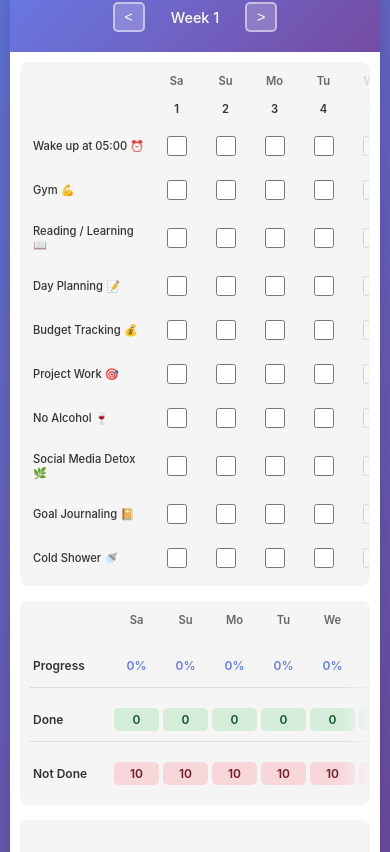
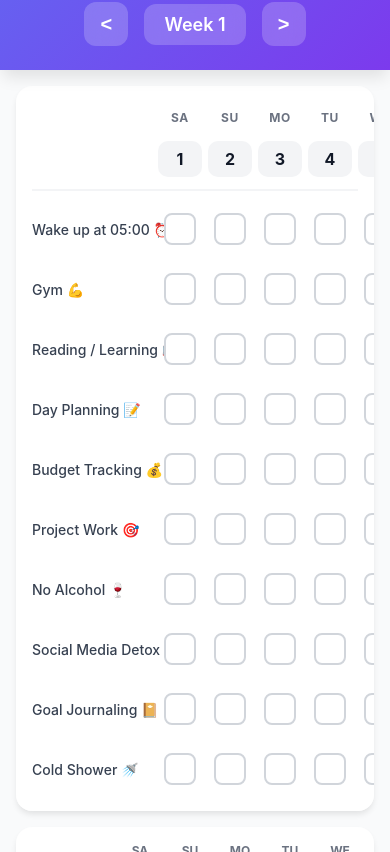
Before and after one commit to giolaq/HaTra, a website: page index.html in a window 390 px wide. Shown: the part 72-924 px from the top of the page. Drawn offline with Linux system fonts and the light colour scheme.

Commit message:
Redesign UI with beautiful mobile-first design
Major improvements:
- Complete mobile-first CSS rewrite
- Modern color palette with CSS variables
- Custom styled checkboxes with gradient backgrounds
- Animated checkmark on selection
- Beautiful card-based layout with shadows
- Sticky header with glassmorphism effect
- Smooth transitions and hover effects
- Proper grid layout that works on all screen sizes
- Custom scrollbar styling
- Safe area support for notched phones (iPhone X+)
- Touch feedback optimizations for mobile
- Responsive breakpoints for tablet and desktop

```diff
--- a/styles.css
+++ b/styles.css
@@ -1,55 +1,84 @@
+/* Modern Habit Tracker - Mobile First Design */
 * {
     margin: 0;
     padding: 0;
     box-sizing: border-box;
 }
 
+:root {
+    --primary: #6366f1;
+    --primary-dark: #4f46e5;
+    --primary-light: #818cf8;
+    --success: #10b981;
+    --success-light: #d1fae5;
+    --danger: #ef4444;
+    --danger-light: #fee2e2;
+    --gray-50: #f9fafb;
+    --gray-100: #f3f4f6;
+    --gray-200: #e5e7eb;
+    --gray-300: #d1d5db;
+    --gray-500: #6b7280;
+    --gray-700: #374151;
+    --gray-900: #111827;
+    --shadow-sm: 0 1px 2px 0 rgb(0 0 0 / 0.05);
+    --shadow: 0 4px 6px -1px rgb(0 0 0 / 0.1);
+    --shadow-lg: 0 10px 15px -3px rgb(0 0 0 / 0.1);
+    --shadow-xl: 0 20px 25px -5px rgb(0 0 0 / 0.1);
+}
+
 body {
-    font-family: -apple-system, BlinkMacSystemFont, 'Segoe UI', Roboto, Oxygen, Ubuntu, Cantarell, sans-serif;
+    font-family: -apple-system, BlinkMacSystemFont, 'Segoe UI', Roboto, 'Helvetica Neue', Arial, sans-serif;
     background: linear-gradient(135deg, #667eea 0%, #764ba2 100%);
     min-height: 100vh;
-    padding: 20px;
+    padding: 0;
 }
 
 .container {
-    max-width: 1200px;
-    margin: 0 auto;
-    background: white;
-    border-radius: 12px;
-    box-shadow: 0 20px 60px rgba(0, 0, 0, 0.3);
-    overflow: hidden;
+    min-height: 100vh;
+    background: var(--gray-50);
 }
 
+/* Header */
 header {
-    background: linear-gradient(135deg, #667eea 0%, #764ba2 100%);
-    padding: 30px;
-    text-align: center;
+    background: linear-gradient(135deg, var(--primary) 0%, #7c3aed 100%);
+    padding: 24px 20px;
     color: white;
+    position: sticky;
+    top: 0;
+    z-index: 100;
+    box-shadow: var(--shadow-lg);
 }
 
 header h1 {
-    font-size: 2.5em;
-    margin-bottom: 15px;
-    font-weight: 600;
+    font-size: 1.75rem;
+    font-weight: 700;
+    text-align: center;
+    margin-bottom: 16px;
+    letter-spacing: -0.025em;
 }
 
 .week-selector {
     display: flex;
     align-items: center;
     justify-content: center;
-    gap: 20px;
-    margin-top: 15px;
+    gap: 16px;
 }
 
 .week-nav {
     background: rgba(255, 255, 255, 0.2);
-    border: 2px solid rgba(255, 255, 255, 0.5);
+    backdrop-filter: blur(10px);
+    border: none;
     color: white;
-    padding: 8px 15px;
-    border-radius: 5px;
+    width: 44px;
+    height: 44px;
+    border-radius: 12px;
     cursor: pointer;
-    font-size: 1.2em;
-    transition: all 0.3s;
+    font-size: 1.25rem;
+    font-weight: 600;
+    transition: all 0.2s ease;
+    display: flex;
+    align-items: center;
+    justify-content: center;
 }
 
 .week-nav:hover {
@@ -57,73 +86,84 @@ header h1 {
     transform: scale(1.05);
 }
 
-#weekDisplay {
-    font-size: 1.2em;
-    font-weight: 500;
-    min-width: 100px;
+.week-nav:active {
+    transform: scale(0.95);
 }
 
-.habit-tracker {
-    padding: 30px;
+#weekDisplay {
+    font-size: 1.125rem;
+    font-weight: 600;
+    min-width: 100px;
+    text-align: center;
+    background: rgba(255, 255, 255, 0.2);
+    padding: 10px 20px;
+    border-radius: 12px;
+    backdrop-filter: blur(10px);
 }
 
-.habits-grid {
-    background: #f5f5f5;
-    border-radius: 8px;
-    padding: 20px;
-    margin-bottom: 30px;
+/* Main Content */
+.habit-tracker {
+    padding: 16px;
+    max-width: 100%;
 }
 
-/* Scrollbar styling for webkit browsers */
-.habits-grid::-webkit-scrollbar,
-.progress-section::-webkit-scrollbar {
-    height: 8px;
+/* Habits Grid Section */
+.habits-grid {
+    background: white;
+    border-radius: 16px;
+    padding: 16px;
+    margin-bottom: 16px;
+    box-shadow: var(--shadow);
+    overflow-x: auto;
+    -webkit-overflow-scrolling: touch;
 }
 
-.habits-grid::-webkit-scrollbar-track,
-.progress-section::-webkit-scrollbar-track {
-    background: #e0e0e0;
-    border-radius: 4px;
-}
-
-.habits-grid::-webkit-scrollbar-thumb,
-.progress-section::-webkit-scrollbar-thumb {
-    background: #667eea;
-    border-radius: 4px;
-}
-
-.habits-grid::-webkit-scrollbar-thumb:hover,
-.progress-section::-webkit-scrollbar-thumb:hover {
-    background: #764ba2;
-}
-
-.grid-header, .grid-subheader {
+/* Day Headers Row */
+.grid-header {
     display: grid;
-    grid-template-columns: 250px repeat(7, 1fr);
-    gap: 10px;
-    margin-bottom: 10px;
+    grid-template-columns: 1fr repeat(7, 44px);
+    gap: 6px;
+    margin-bottom: 8px;
+    position: sticky;
+    left: 0;
 }
 
 .habit-label-header {
-    background: transparent;
+    min-width: 120px;
 }
 
 .day-header {
     text-align: center;
-    font-weight: 600;
-    font-size: 0.9em;
-    color: #666;
-    padding: 5px;
+    font-weight: 700;
+    font-size: 0.75rem;
+    color: var(--gray-500);
+    text-transform: uppercase;
+    letter-spacing: 0.05em;
+    padding: 8px 0;
+}
+
+/* Day Numbers Row */
+.grid-subheader {
+    display: grid;
+    grid-template-columns: 1fr repeat(7, 44px);
+    gap: 6px;
+    margin-bottom: 12px;
+    padding-bottom: 12px;
+    border-bottom: 2px solid var(--gray-100);
 }
 
 .day-number {
     text-align: center;
-    font-weight: 600;
-    font-size: 1.1em;
-    color: #333;
-    padding: 5px;
+    font-weight: 700;
+    font-size: 1rem;
+    color: var(--gray-900);
+    background: var(--gray-100);
+    border-radius: 10px;
+    padding: 8px 0;
+    transition: all 0.2s ease;
 }
 
+/* Habits Grid */
 #habitsGrid {
     display: flex;
     flex-direction: column;
@@ -132,31 +172,31 @@ header h1 {
 
 .habit-row {
     display: grid;
-    grid-template-columns: 250px repeat(7, 1fr);
-    gap: 10px;
-    padding: 8px 0;
-    transition: background 0.2s;
+    grid-template-columns: 1fr repeat(7, 44px);
+    gap: 6px;
+    padding: 10px 0;
+    border-radius: 12px;
+    transition: all 0.2s ease;
+    align-items: center;
 }
 
 .habit-row:hover {
-    background: rgba(255, 255, 255, 0.5);
-    border-radius: 5px;
-}
-
-.habit-row.selected {
-    background: rgba(102, 126, 234, 0.1);
-    border-radius: 5px;
+    background: var(--gray-50);
 }
 
 .habit-label {
-    font-size: 1em;
+    font-size: 0.875rem;
     font-weight: 500;
-    color: #333;
+    color: var(--gray-700);
     display: flex;
     align-items: center;
-    padding-left: 10px;
+    gap: 8px;
+    min-width: 120px;
+    padding-right: 8px;
+    white-space: nowrap;
 }
 
+/* Custom Checkboxes */
 .checkbox-cell {
     display: flex;
     justify-content: center;
@@ -164,93 +204,133 @@ header h1 {
 }
 
 .checkbox-cell input[type="checkbox"] {
-    width: 24px;
-    height: 24px;
+    -webkit-appearance: none;
+    appearance: none;
+    width: 32px;
+    height: 32px;
+    border: 2px solid var(--gray-300);
+    border-radius: 8px;
     cursor: pointer;
-    accent-color: #667eea;
+    transition: all 0.2s ease;
+    position: relative;
+    background: white;
 }
 
+.checkbox-cell input[type="checkbox"]:hover {
+    border-color: var(--primary-light);
+    transform: scale(1.05);
+}
+
+.checkbox-cell input[type="checkbox"]:checked {
+    background: linear-gradient(135deg, var(--primary) 0%, #7c3aed 100%);
+    border-color: var(--primary);
+}
+
+.checkbox-cell input[type="checkbox"]:checked::after {
+    content: '';
+    position: absolute;
+    left: 10px;
+    top: 5px;
+    width: 8px;
+    height: 14px;
+    border: solid white;
+    border-width: 0 3px 3px 0;
+    transform: rotate(45deg);
+}
+
+.checkbox-cell input[type="checkbox"]:active {
+    transform: scale(0.9);
+}
+
+/* Progress Section */
 .progress-section {
-    background: #f5f5f5;
-    border-radius: 8px;
-    padding: 20px;
-    margin-bottom: 30px;
+    background: white;
+    border-radius: 16px;
+    padding: 16px;
+    margin-bottom: 16px;
+    box-shadow: var(--shadow);
+    overflow-x: auto;
+    -webkit-overflow-scrolling: touch;
 }
 
 .progress-grid {
     display: flex;
     flex-direction: column;
-    gap: 10px;
+    gap: 8px;
 }
 
 .progress-header {
     display: grid;
-    grid-template-columns: 250px repeat(7, 1fr);
-    gap: 10px;
-    margin-bottom: 5px;
+    grid-template-columns: 80px repeat(7, 44px);
+    gap: 6px;
+    margin-bottom: 8px;
 }
 
 .progress-label-header {
-    background: transparent;
+    min-width: 80px;
 }
 
 .progress-day-header {
     text-align: center;
-    font-weight: 600;
-    font-size: 0.9em;
-    color: #666;
+    font-weight: 700;
+    font-size: 0.75rem;
+    color: var(--gray-500);
+    text-transform: uppercase;
 }
 
 .progress-row {
     display: grid;
-    grid-template-columns: 250px repeat(7, 1fr);
-    gap: 10px;
-    padding: 10px 0;
-    border-bottom: 1px solid #ddd;
-}
-
-.progress-row:last-child {
-    border-bottom: none;
+    grid-template-columns: 80px repeat(7, 44px);
+    gap: 6px;
+    padding: 8px 0;
+    align-items: center;
 }
 
 .progress-label {
     font-weight: 600;
-    color: #333;
-    padding-left: 10px;
-    display: flex;
-    align-items: center;
-}
-
-.progress-value, .done-value, .notdone-value {
-    text-align: center;
-    font-weight: 600;
-    padding: 8px;
-    border-radius: 5px;
-    display: flex;
-    align-items: center;
-    justify-content: center;
+    font-size: 0.8rem;
+    color: var(--gray-700);
+    min-width: 80px;
 }
 
 .progress-value {
-    color: #667eea;
-    font-size: 1.1em;
+    text-align: center;
+    font-weight: 700;
+    font-size: 0.8rem;
+    padding: 8px 4px;
+    border-radius: 8px;
+    color: var(--primary);
+    background: rgba(99, 102, 241, 0.1);
 }
 
 .done-value {
-    background: #d4edda;
-    color: #155724;
+    text-align: center;
+    font-weight: 700;
+    font-size: 0.8rem;
+    padding: 8px 4px;
+    border-radius: 8px;
+    background: var(--success-light);
+    color: var(--success);
 }
 
 .notdone-value {
-    background: #f8d7da;
-    color: #721c24;
+    text-align: center;
+    font-weight: 700;
+    font-size: 0.8rem;
+    padding: 8px 4px;
+    border-radius: 8px;
+    background: var(--danger-light);
+    color: var(--danger);
 }
 
+/* Chart Section */
 .chart-section {
-    background: #f5f5f5;
-    border-radius: 8px;
-    padding: 20px;
-    height: 300px;
+    background: white;
+    border-radius: 16px;
+    padding: 16px;
+    box-shadow: var(--shadow);
+    height: 280px;
+    margin-bottom: 20px;
 }
 
 #progressChart {
@@ -258,182 +338,158 @@ header h1 {
     height: 100%;
 }
 
-/* Tablet responsiveness */
-@media (max-width: 1024px) {
-    .habit-tracker {
+/* Scrollbar Styling */
+.habits-grid::-webkit-scrollbar,
+.progress-section::-webkit-scrollbar {
+    height: 6px;
+}
+
+.habits-grid::-webkit-scrollbar-track,
+.progress-section::-webkit-scrollbar-track {
+    background: var(--gray-100);
+    border-radius: 3px;
+}
+
+.habits-grid::-webkit-scrollbar-thumb,
+.progress-section::-webkit-scrollbar-thumb {
+    background: var(--primary-light);
+    border-radius: 3px;
+}
+
+/* Animations */
+@keyframes checkmark {
+    0% { transform: scale(0) rotate(45deg); }
+    50% { transform: scale(1.2) rotate(45deg); }
+    100% { transform: scale(1) rotate(45deg); }
+}
+
+.checkbox-cell input[type="checkbox"]:checked::after {
+    animation: checkmark 0.2s ease-out;
+}
+
+/* Tablet and Desktop */
+@media (min-width: 768px) {
+    body {
         padding: 20px;
     }
 
-    .grid-header, .grid-subheader, .habit-row, .progress-header, .progress-row {
-        grid-template-columns: 180px repeat(7, 1fr);
-        gap: 8px;
+    .container {
+        max-width: 1000px;
+        margin: 0 auto;
+        border-radius: 24px;
+        box-shadow: var(--shadow-xl);
+        min-height: auto;
+    }
+
+    header {
+        border-radius: 24px 24px 0 0;
+        padding: 32px;
+    }
+
+    header h1 {
+        font-size: 2.25rem;
+    }
+
+    .habit-tracker {
+        padding: 24px;
+    }
+
+    .habits-grid,
+    .progress-section,
+    .chart-section {
+        padding: 24px;
+        border-radius: 20px;
+        margin-bottom: 24px;
+    }
+
+    .grid-header,
+    .grid-subheader,
+    .habit-row {
+        grid-template-columns: 200px repeat(7, 1fr);
+        gap: 12px;
+    }
+
+    .progress-header,
+    .progress-row {
+        grid-template-columns: 120px repeat(7, 1fr);
+        gap: 12px;
+    }
+
+    .habit-label {
+        font-size: 1rem;
+        min-width: 200px;
+    }
+
+    .progress-label {
+        font-size: 0.9rem;
+        min-width: 120px;
+    }
+
+    .checkbox-cell input[type="checkbox"] {
+        width: 36px;
+        height: 36px;
+    }
+
+    .day-header,
+    .progress-day-header {
+        font-size: 0.875rem;
+    }
+
+    .day-number {
+        font-size: 1.125rem;
+        padding: 10px 0;
+    }
+
+    .progress-value,
+    .done-value,
+    .notdone-value {
+        font-size: 0.9rem;
+        padding: 10px 8px;
+    }
+
+    .chart-section {
+        height: 320px;
     }
 }
 
-/* Mobile responsiveness */
-@media (max-width: 768px) {
-    body {
-        padding: 10px;
+/* Large Desktop */
+@media (min-width: 1200px) {
+    .container {
+        max-width: 1100px;
     }
 
-    header {
-        padding: 20px 15px;
-    }
-
-    header h1 {
-        font-size: 1.8em;
-        margin-bottom: 10px;
-    }
-
-    .week-selector {
-        gap: 15px;
-    }
-
-    .week-nav {
-        padding: 6px 12px;
-        font-size: 1em;
-    }
-
-    #weekDisplay {
-        font-size: 1em;
-        min-width: 80px;
-    }
-
-    .habit-tracker {
-        padding: 15px;
-    }
-
-    .habits-grid, .progress-section {
-        padding: 15px;
-        margin-bottom: 20px;
-        overflow-x: auto;
-        -webkit-overflow-scrolling: touch;
-        position: relative;
-    }
-
-    /* Scroll hint gradient */
-    .habits-grid::after,
-    .progress-section::after {
-        content: '';
-        position: absolute;
-        top: 0;
-        right: 0;
-        bottom: 0;
-        width: 30px;
-        background: linear-gradient(to left, rgba(245, 245, 245, 0.9), transparent);
-        pointer-events: none;
-        border-radius: 0 8px 8px 0;
-    }
-
-    .grid-header, .grid-subheader, .habit-row {
-        grid-template-columns: 140px repeat(7, 50px);
-        gap: 5px;
-        min-width: fit-content;
-    }
-
-    .progress-header, .progress-row {
-        grid-template-columns: 100px repeat(7, 50px);
-        gap: 5px;
-        min-width: fit-content;
+    .grid-header,
+    .grid-subheader,
+    .habit-row {
+        grid-template-columns: 240px repeat(7, 1fr);
     }
 
     .habit-label {
-        font-size: 0.75em;
-        padding-left: 5px;
-    }
-
-    .day-header, .day-number {
-        font-size: 0.75em;
-        padding: 3px;
+        min-width: 240px;
     }
 
     .checkbox-cell input[type="checkbox"] {
-        width: 22px;
-        height: 22px;
-    }
-
-    .progress-label {
-        font-size: 0.8em;
-        padding-left: 5px;
-    }
-
-    .progress-day-header {
-        font-size: 0.75em;
-    }
-
-    .progress-value, .done-value, .notdone-value {
-        font-size: 0.8em;
-        padding: 5px 3px;
-    }
-
-    .chart-section {
-        height: 250px;
-        padding: 15px;
+        width: 40px;
+        height: 40px;
     }
 }
 
-/* Very small mobile devices */
-@media (max-width: 480px) {
-    header h1 {
-        font-size: 1.5em;
+/* Touch feedback for mobile */
+@media (hover: none) {
+    .week-nav:active {
+        background: rgba(255, 255, 255, 0.4);
     }
 
-    .habit-tracker {
-        padding: 10px;
-    }
-
-    .habits-grid, .progress-section, .chart-section {
-        padding: 10px;
-        margin-bottom: 15px;
-    }
-
-    .grid-header, .grid-subheader, .habit-row {
-        grid-template-columns: 120px repeat(7, 45px);
-        gap: 4px;
-    }
-
-    .progress-header, .progress-row {
-        grid-template-columns: 80px repeat(7, 45px);
-        gap: 4px;
-    }
-
-    .habit-label {
-        font-size: 0.7em;
-        padding-left: 3px;
-    }
-
-    .day-header, .day-number, .progress-day-header {
-        font-size: 0.7em;
-        padding: 2px;
-    }
-
-    .checkbox-cell input[type="checkbox"] {
-        width: 20px;
-        height: 20px;
-    }
-
-    .progress-label {
-        font-size: 0.75em;
-        padding-left: 3px;
-    }
-
-    .progress-value, .done-value, .notdone-value {
-        font-size: 0.75em;
-        padding: 4px 2px;
-    }
-
-    .chart-section {
-        height: 200px;
-        padding: 10px;
-    }
-
-    .week-nav {
-        padding: 5px 10px;
-        font-size: 0.9em;
-    }
-
-    #weekDisplay {
-        font-size: 0.9em;
-        min-width: 70px;
+    .checkbox-cell input[type="checkbox"]:active {
+        background: var(--gray-100);
     }
 }
+
+/* Safe area for notched phones */
+@supports (padding: max(0px)) {
+    .habit-tracker {
+        padding-left: max(16px, env(safe-area-inset-left));
+        padding-right: max(16px, env(safe-area-inset-right));
+        padding-bottom: max(16px, env(safe-area-inset-bottom));
+    }
+}
```
